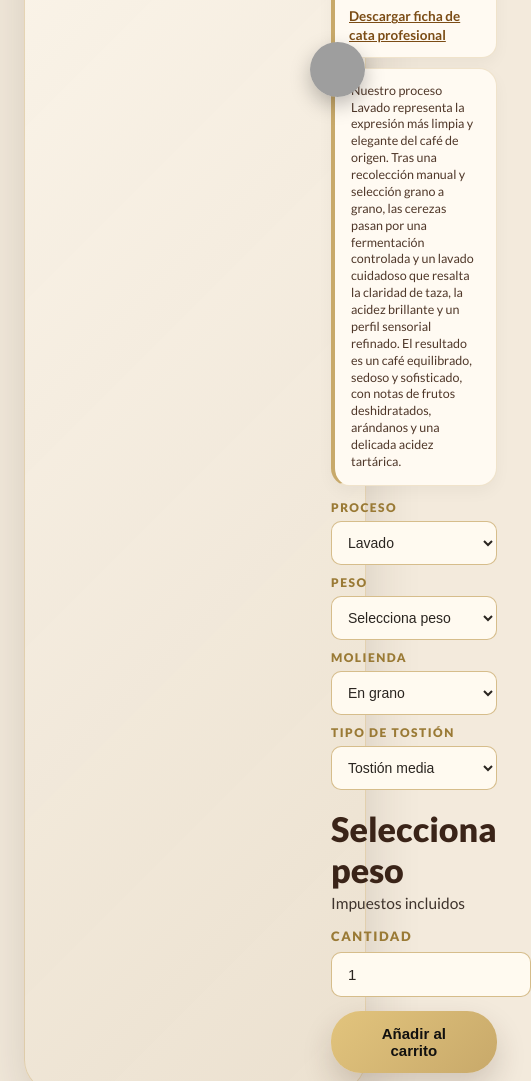
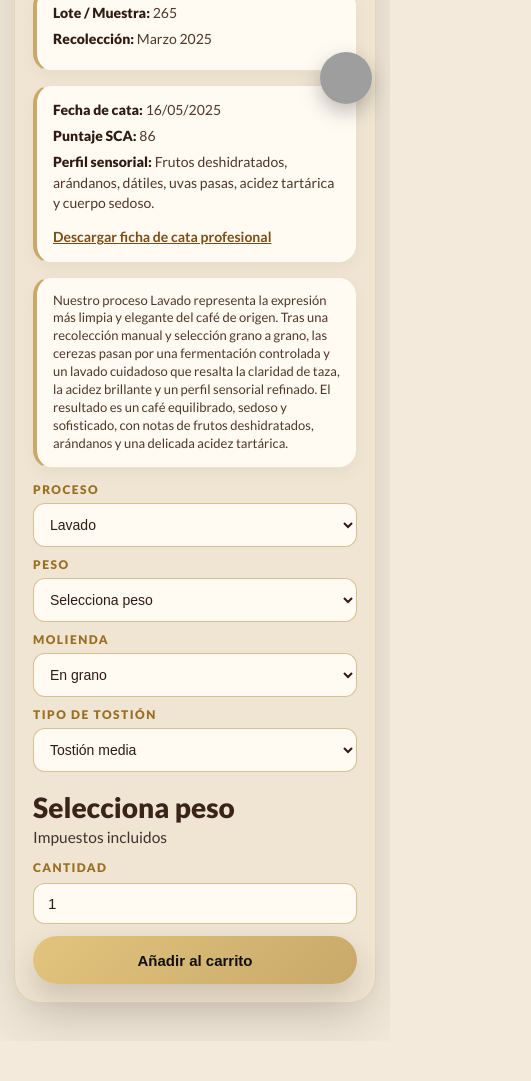
Before and after one commit to cafedmedina/cafedmedina-web, a website: page tienda.html in a window 390 px wide. Shown: the part 722-1803 px from the top of the page, 531 px wide, since content can reach past the window. After the commit the page ends 1763 px from the top, so only its background shows below. Drawn offline with nearby package versions, Linux system fonts and the light colour scheme; grey boxes are pictures that could not be loaded.

Commit message:
Add files via upload

```diff
--- a/tienda.html
+++ b/tienda.html
@@ -1111,6 +1111,212 @@ input:focus {
 
   .option-field select {
     height: 44px !important;
+  }
+}
+
+/* =====================================================
+   TIENDA MÓVIL - ARREGLO FINAL
+===================================================== */
+
+@media (max-width: 850px) {
+
+  body {
+    background: #f3eadc !important;
+    color: #2a2520 !important;
+  }
+
+  header {
+    position: sticky !important;
+    top: 0 !important;
+    z-index: 9999 !important;
+    padding: 14px 6% !important;
+  }
+
+  header span {
+    font-size: 22px !important;
+  }
+
+  h1 {
+    font-size: 42px !important;
+    margin: 28px 0 8px !important;
+    color: #3a2418 !important;
+  }
+
+  .intro {
+    font-size: 15px !important;
+    line-height: 1.4 !important;
+    padding: 0 22px !important;
+    margin-bottom: 22px !important;
+    color: #6d6258 !important;
+  }
+
+  .container {
+    width: 100% !important;
+    max-width: 100% !important;
+    padding: 0 14px 38px !important;
+    box-sizing: border-box !important;
+  }
+
+  .product {
+    display: flex !important;
+    flex-direction: column !important;
+    gap: 18px !important;
+
+    width: 100% !important;
+    padding: 18px !important;
+    border-radius: 26px !important;
+    box-sizing: border-box !important;
+
+    background: #efe5d2 !important;
+    border: 1px solid rgba(200,169,106,.28) !important;
+  }
+
+  .product-left,
+  .product-right,
+  .product-info,
+  .product-image {
+    width: 100% !important;
+    max-width: 100% !important;
+    box-sizing: border-box !important;
+  }
+
+  .product-image {
+    text-align: center !important;
+  }
+
+  .product-image img {
+    width: auto !important;
+    max-width: 230px !important;
+    max-height: 300px !important;
+    object-fit: contain !important;
+    margin: 0 auto 16px !important;
+    border-radius: 22px !important;
+  }
+
+  .product-info h2 {
+    font-size: 34px !important;
+    line-height: 1.08 !important;
+    margin: 4px 0 16px !important;
+    text-align: center !important;
+    color: #3a2418 !important;
+  }
+
+  .static-info,
+  .lote-box,
+  .cata-box,
+  .process-info {
+    width: 100% !important;
+    max-width: 100% !important;
+    box-sizing: border-box !important;
+
+    padding: 14px 16px !important;
+    border-radius: 18px !important;
+    margin: 0 0 14px !important;
+
+    background: #fffaf2 !important;
+    border: 1px solid rgba(200,169,106,.30) !important;
+    border-left: 4px solid #c8a96a !important;
+
+    font-size: 14px !important;
+    line-height: 1.45 !important;
+    color: #4f3729 !important;
+
+    height: auto !important;
+    min-height: auto !important;
+    max-height: none !important;
+    overflow: visible !important;
+  }
+
+  .static-info p,
+  .lote-box p,
+  .cata-box p {
+    font-size: 14px !important;
+    line-height: 1.45 !important;
+    margin: 0 0 6px !important;
+  }
+
+  .process-info {
+    font-size: 13px !important;
+    line-height: 1.38 !important;
+  }
+
+  label {
+    margin-top: 12px !important;
+    margin-bottom: 6px !important;
+    font-size: 12px !important;
+    letter-spacing: 1.4px !important;
+    color: #9a6f24 !important;
+  }
+
+  .option-row {
+    display: grid !important;
+    grid-template-columns: 1fr !important;
+    gap: 10px !important;
+    margin-top: 12px !important;
+  }
+
+  .option-field {
+    width: 100% !important;
+  }
+
+  select,
+  input {
+    width: 100% !important;
+    max-width: 100% !important;
+    height: 46px !important;
+    padding: 11px 14px !important;
+    box-sizing: border-box !important;
+
+    background: #fffaf2 !important;
+    color: #2f1b12 !important;
+    border: 1px solid rgba(200,169,106,.70) !important;
+    border-radius: 12px !important;
+    font-size: 15px !important;
+  }
+
+  .price {
+    font-size: 28px !important;
+    margin: 18px 0 2px !important;
+    color: #3a2418 !important;
+    text-align: left !important;
+  }
+
+  .tax {
+    font-size: 13px !important;
+    margin-bottom: 12px !important;
+    color: #6d6258 !important;
+  }
+
+  .cantidad-row {
+    display: flex !important;
+    flex-direction: column !important;
+    gap: 12px !important;
+    width: 100% !important;
+  }
+
+  .cantidad-row input {
+    width: 100% !important;
+  }
+
+  .cantidad-row .btn,
+  button.btn {
+    width: 100% !important;
+    height: 48px !important;
+    margin: 0 !important;
+
+    display: flex !important;
+    align-items: center !important;
+    justify-content: center !important;
+
+    border-radius: 999px !important;
+    font-size: 15px !important;
+  }
+
+  .whatsapp-float {
+    width: 52px !important;
+    height: 52px !important;
+    bottom: 18px !important;
+    right: 18px !important;
   }
 }
 
```
